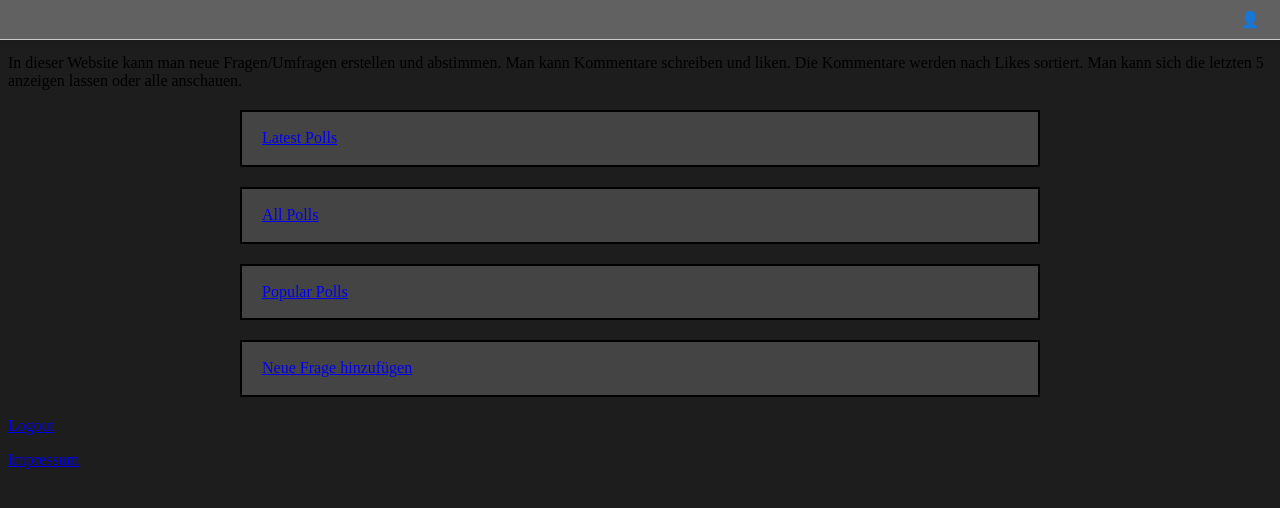
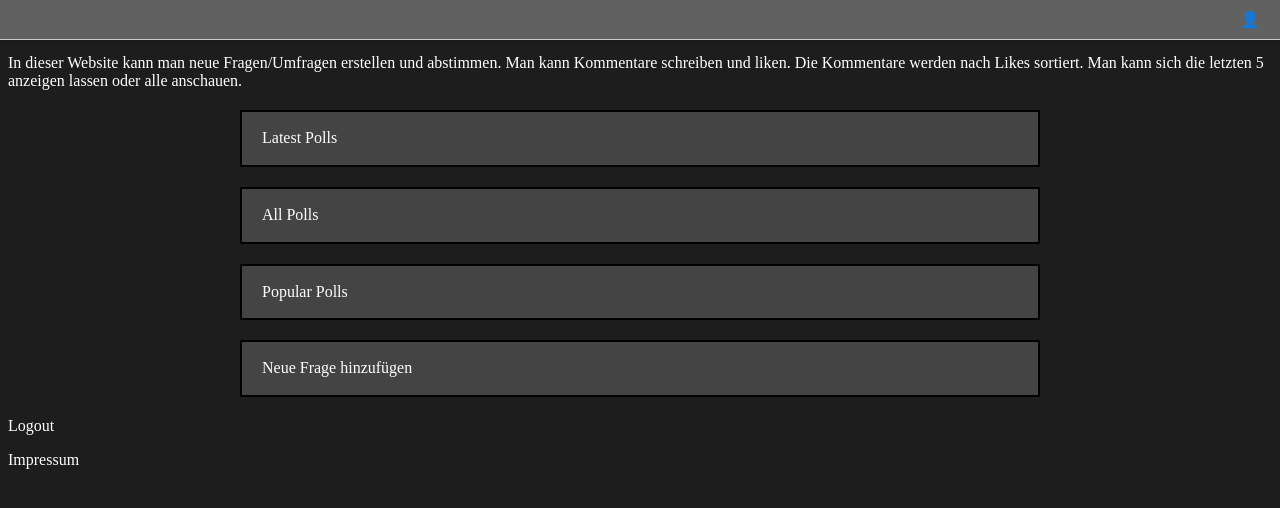
Before and after one commit to EliaLaussegger/PollsDjango1, a Django app: page /polls/ in a window 1280 px wide. Shown: the top 508 px of the page. Run offline with Django 5.2, Linux system fonts and the light colour scheme.

Commit message:
css verbessert

```diff
--- a/polls/static/polls/style.css
+++ b/polls/static/polls/style.css
@@ -2,6 +2,7 @@
 ul {
     list-style: none;
     padding-left: 0;
+    text-decoration: none;
 }
 .date {
     font-size: small;
@@ -39,6 +40,7 @@ ul {
 
 
 .feed {
+  color:white;
   width: 100%;
   font-size: 1rem;
   margin-bottom: 10px;
@@ -104,8 +106,21 @@ button:hover {
   background-color: #3a3a3b;
 
 }
-
-
+a:hover{
+    text-decoration: underline;
+}
+a{
+    color:white;
+    text-decoration: none;
+}
+a:active {
+  /* Beim Klicken */
+  color:white;
+  text-decoration: none;
+}
 .form-group {
   margin-bottom: 15px;
 }
+p{
+  color:white;
+}
```
